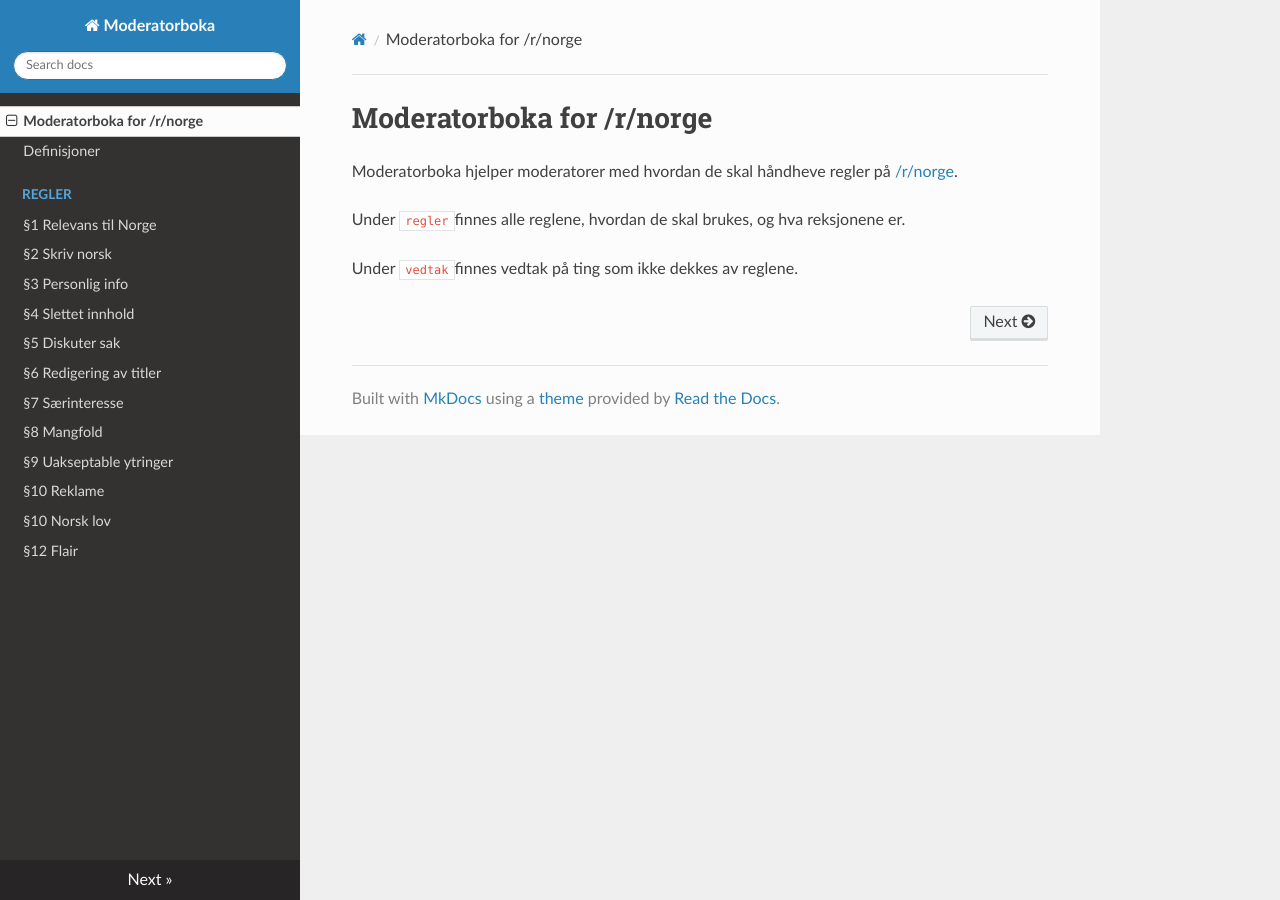
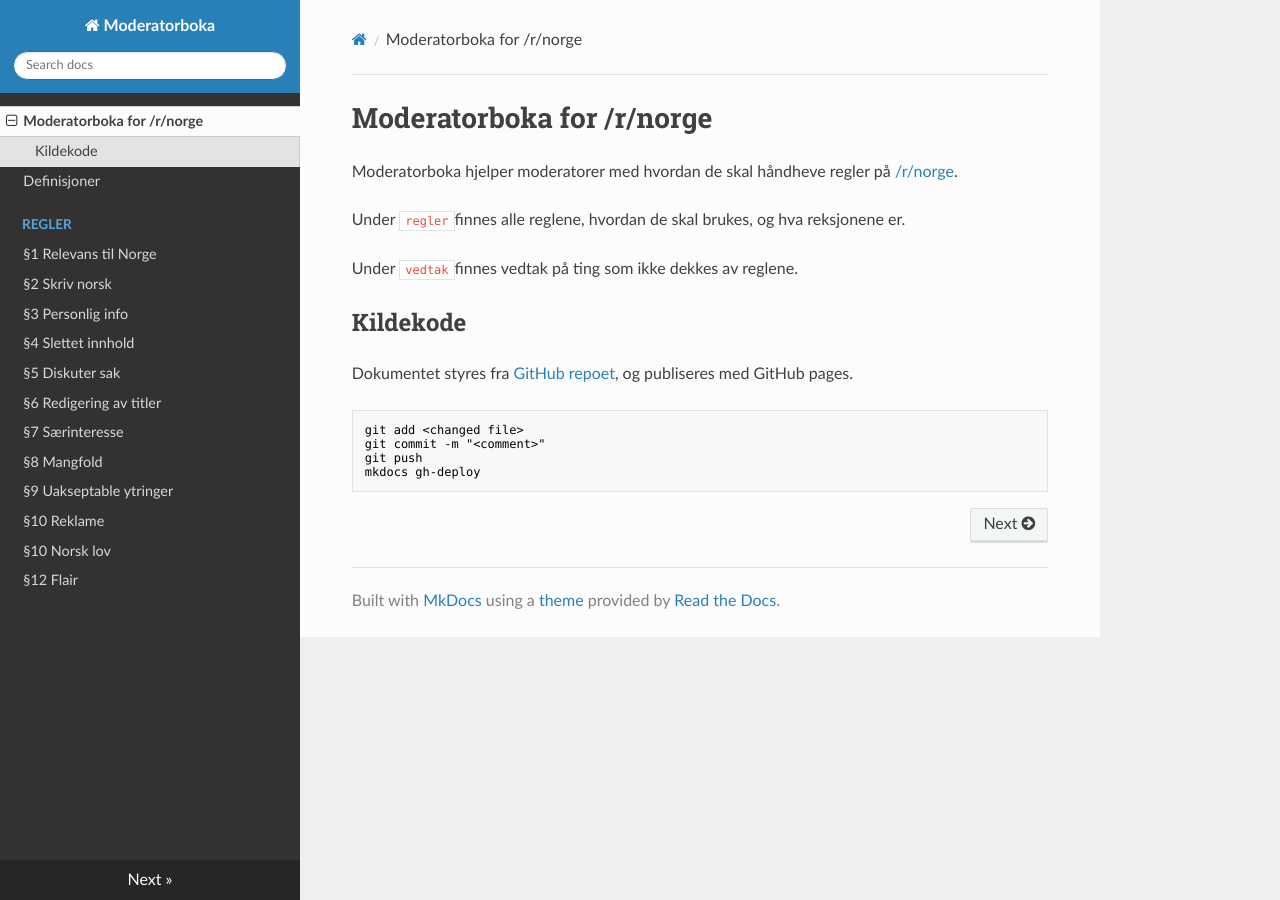
Before and after one commit to MarlinMr/moderatorboka, an MkDocs documentation site: the page built from docs/index.md, in a window 1280 px wide. Built offline with MkDocs 1.6.1, drawn with Linux system fonts in a browser that asks for light colours; nearby versions of some CDN libraries.

Commit message:
index.md

````diff
--- a/docs/index.md
+++ b/docs/index.md
@@ -4,3 +4,13 @@ Moderatorboka hjelper moderatorer med hvordan de skal håndheve regler på [/r/n
 Under `regler`finnes alle reglene, hvordan de skal brukes, og hva reksjonene er.
 
 Under `vedtak`finnes vedtak på ting som ikke dekkes av reglene.
+
+## Kildekode
+Dokumentet styres fra [GitHub repoet](https://github.com/MarlinMr/moderatorboka), og publiseres med GitHub pages.
+
+```shell
+git add <changed file>
+git commit -m "<comment>"
+git push
+mkdocs gh-deploy
+```
````
